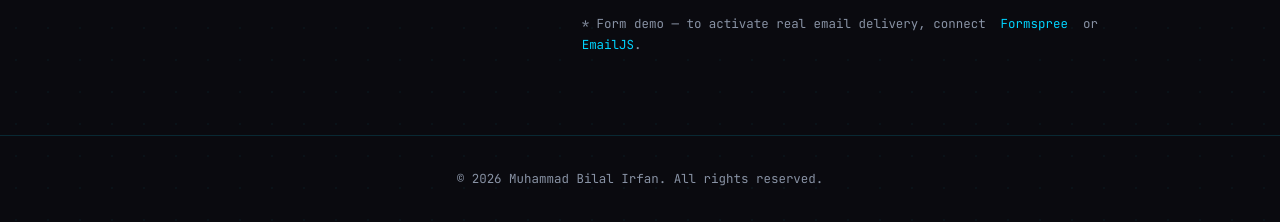
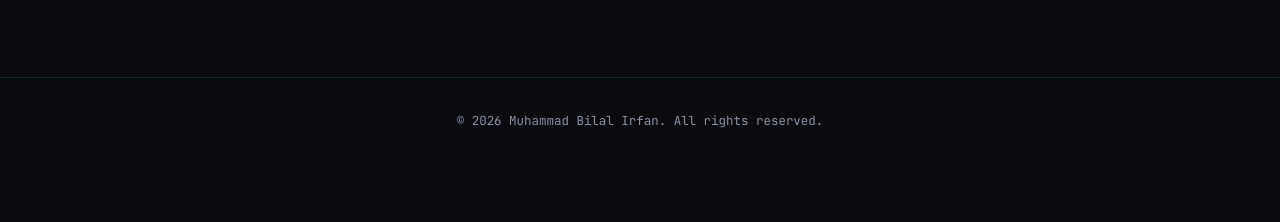
Before and after one commit to muhammad-bilaal-irfann/muhammad-bilaal-irfann.github.io, a plain HTML site: page contact.html in a window 1280 px wide. Shown: the part 756-978 px from the top of the page. After the commit the page ends 919 px from the top, so only its background shows below. Drawn offline with nearby package versions, Linux system fonts and the light colour scheme.

Commit message:
remove form demo note

```diff
--- a/contact.html
+++ b/contact.html
@@ -134,12 +134,6 @@
 
             </form>
 
-            <p style="font-size:0.78rem;color:var(--text-muted);margin-top:1rem;font-family:var(--font-mono);">
-              * Form demo — to activate real email delivery, connect&nbsp;
-              <a href="https://formspree.io" target="_blank" style="color:var(--cyan);">Formspree</a>
-              &nbsp;or&nbsp;
-              <a href="https://www.emailjs.com" target="_blank" style="color:var(--cyan);">EmailJS</a>.
-            </p>
           </div>
 
         </div>
```
